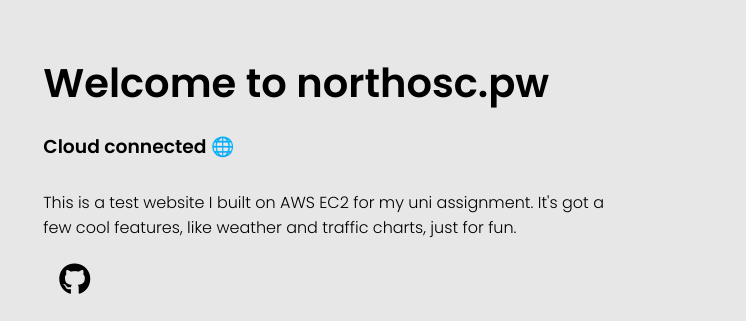
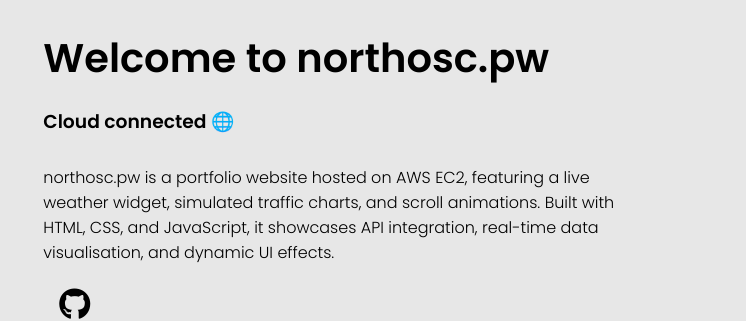
Before and after one commit to NorthAsIf/ict171-cloud-server-project, a plain HTML site: page index.html in a window 1280 px wide. Shown: the part 398-719 px from the top of the page, 534-1280 px from the left. Drawn offline with nearby package versions, Linux system fonts and the light colour scheme; no server answers.

Commit message:
Update index.html

```diff
--- a/index.html
+++ b/index.html
@@ -184,7 +184,7 @@
     <div class="home-content">
       <h1>Welcome to <span>northosc.pw</span></h1>
       <h3 class="typing-text"><span id="status"></span></h3>
-      <p>This is a test website I built on AWS EC2 for my uni assignment. It's got a few cool features, like weather and traffic charts, just for fun.</p>
+      <p>northosc.pw is a portfolio website hosted on AWS EC2, featuring a live weather widget, simulated traffic charts, and scroll animations. Built with HTML, CSS, and JavaScript, it showcases API integration, real-time data visualisation, and dynamic UI effects.</p>
       <div class="social-icons">
         <a href="https://github.com/NorthAsIf/ict171-cloud-server-project" target="_blank"><i class="fa-brands fa-github"></i></a>
       </div>
```
